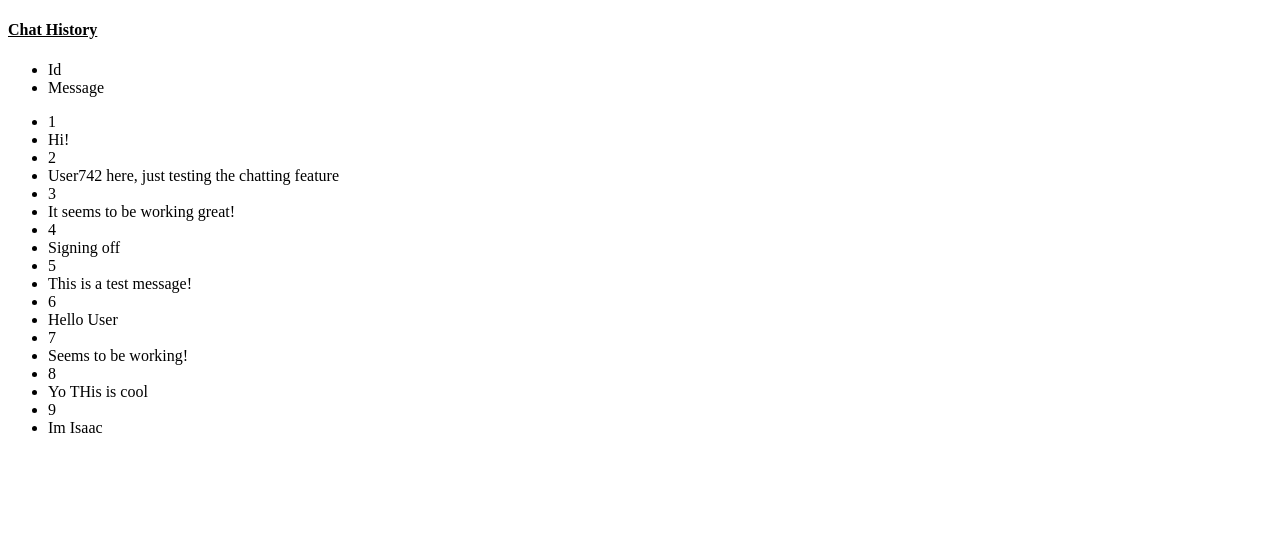
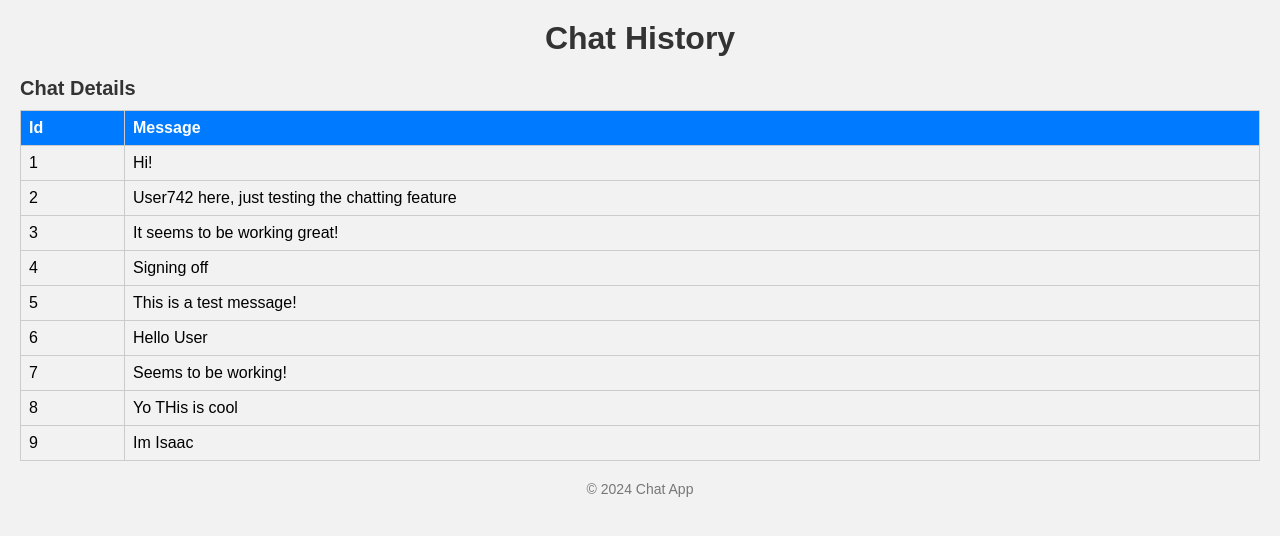
Before and after one commit to IsaacDC/Machine-Learning-Project, a Flask app: page /chat-history in a window 1280 px wide. Shown: the top 536 px of the page. Run offline with Flask 3, Linux system fonts and the light colour scheme.

Commit message:
Updated chatHistory HTML and CSS

```diff
--- a/static/css/chatHistory.css
+++ b/static/css/chatHistory.css
@@ -1,3 +1,55 @@
 .chat-history {
     border: 1px solid black;
 }
+/* Reset default browser styles */
+body, h1, h2, h3, h4, h5, h6, p, ul, ol, li, table, th, td {
+    margin: 0;
+    padding: 0;
+  }
+
+  body {
+    font-family: Arial, sans-serif;
+    background-color: #f2f2f2;
+    padding: 20px;
+  }
+
+  header, footer {
+    text-align: center;
+    margin-bottom: 20px;
+  }
+
+  h1 {
+    color: #333;
+  }
+
+  h2 {
+    color: #333;
+    font-size: 20px;
+    margin-bottom: 10px;
+  }
+
+  table {
+    width: 100%;
+    border-collapse: collapse;
+    margin-bottom: 20px;
+  }
+
+  thead {
+    background-color: #007bff;
+    color: #fff;
+  }
+
+  th, td {
+    border: 1px solid #ccc;
+    padding: 8px;
+    text-align: left;
+  }
+
+  tfoot {
+    background-color: #f2f2f2;
+  }
+
+  footer {
+    color: #777;
+    font-size: 14px;
+  }
--- a/templates/chatHistory.html
+++ b/templates/chatHistory.html
@@ -1,26 +1,40 @@
 <!DOCTYPE html>
 <html lang="en">
 <head>
-    <meta charset="UTF-8" />
-    <meta name="viewport" content="width=device-width, initial-scale=1.0" />
-    <title>Chat</title>
-    <link
-      rel="stylesheet"
-      type="text/css"
-      href="{{ url_for('static', filename='css/chatHistory.css') }}"
-    />
+  <meta charset="UTF-8">
+  <meta name="viewport" content="width=device-width, initial-scale=1.0">
+  <title>Chat History</title>
+  <link rel="stylesheet" type="text/css" href="{{ url_for('static', filename='css/chatHistory.css') }}">
 </head>
 <body>
-    <h4><u>Chat History</u></h4>
-    <ul>
-      <li>Id</li>
-      <li>Message</li>
-    </ul>
-    <ul>
+  <header>
+    <h1>Chat History</h1>
+  </header>
+
+  <main>
+    <section>
+      <h2>Chat Details</h2>
+      <table>
+        <thead>
+          <tr>
+            <th>Id</th>
+            <th>Message</th>
+          </tr>
+        </thead>
+        <tbody>
           {% for chat in chat_history %}
-      <li>{{ chat.id }}</li>
-      <li>{{ chat.message }}</li>
+          <tr>
+            <td>{{ chat.id }}</td>
+            <td>{{ chat.message }}</td>
+          </tr>
           {% endfor %}
-    </ul>
+        </tbody>
+      </table>
+    </section>
+  </main>
+
+  <footer>
+    <p>&copy; 2024 Chat App</p>
+  </footer>
 </body>
 </html>
```
Lines whose indentation alone changed are shown as unchanged.
